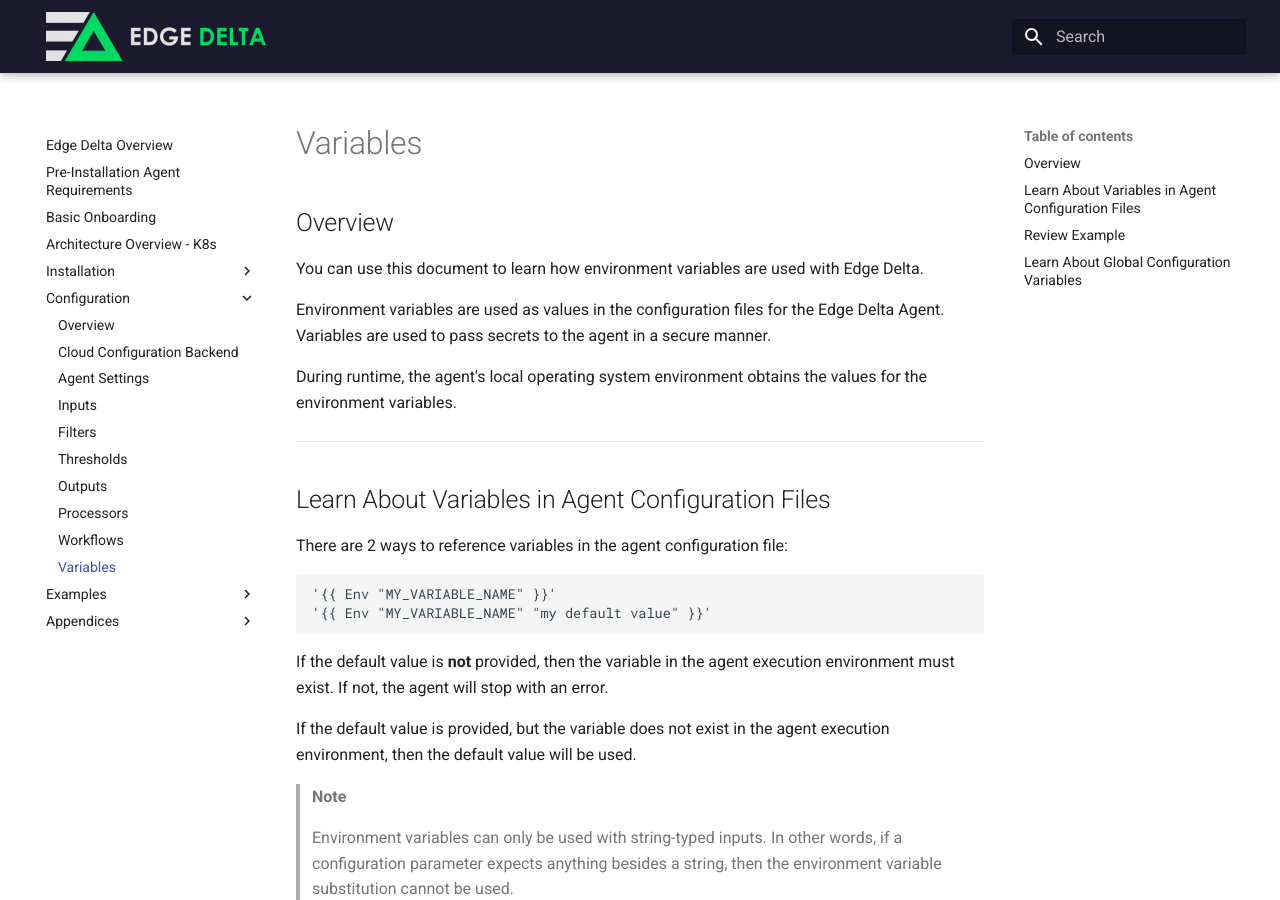
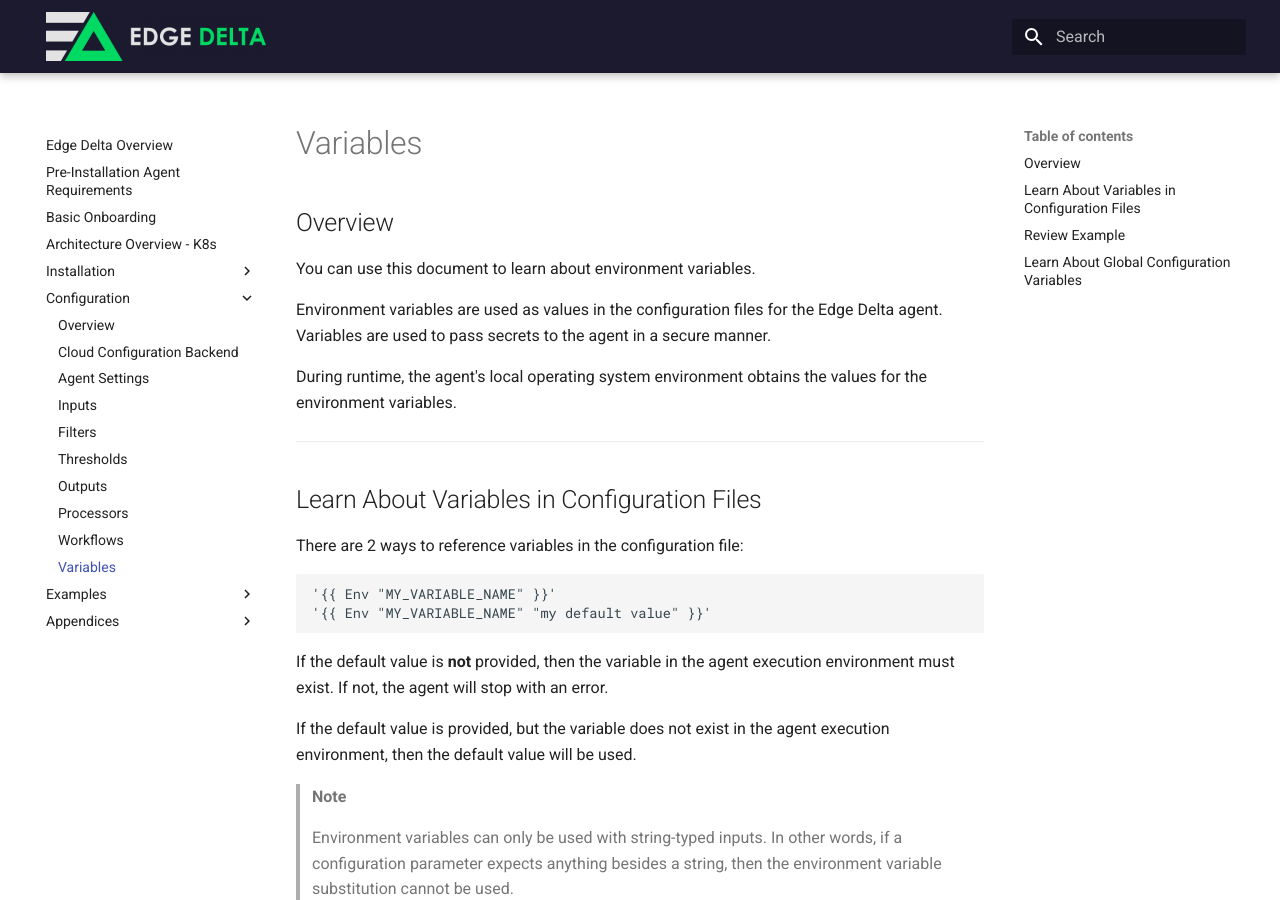
Before and after one commit to edgedelta/docs, an MkDocs documentation site: the page built from docs/configuration/variables.md, in a window 1280 px wide and 900 px high. Built offline with MkDocs 1.6.1 and Material for MkDocs 9.7.7, drawn with Linux system fonts in a browser that asks for light colours.

Commit message:
Update variables.md
Very minor updates for style and clarity

````diff
--- a/docs/configuration/variables.md
+++ b/docs/configuration/variables.md
@@ -8,19 +8,19 @@ description: >-
 
 ## Overview
 
-You can use this document to learn how environment variables are used with Edge Delta.
+You can use this document to learn about environment variables.
 
-Environment variables are used as values in the configuration files for the Edge Delta Agent. Variables are used to pass secrets to the agent in a secure manner.
+Environment variables are used as values in the configuration files for the Edge Delta agent. Variables are used to pass secrets to the agent in a secure manner.
 
 During runtime, the agent's local operating system environment obtains the values for the environment variables.
 
 ***
 
-## Learn About Variables in Agent Configuration Files
+## Learn About Variables in Configuration Files
 
-There are 2 ways to reference variables in the agent configuration file:
+There are 2 ways to reference variables in the configuration file:
 
-```text
+```
 '{{ Env "MY_VARIABLE_NAME" }}'
 '{{ Env "MY_VARIABLE_NAME" "my default value" }}'
 ```
````
